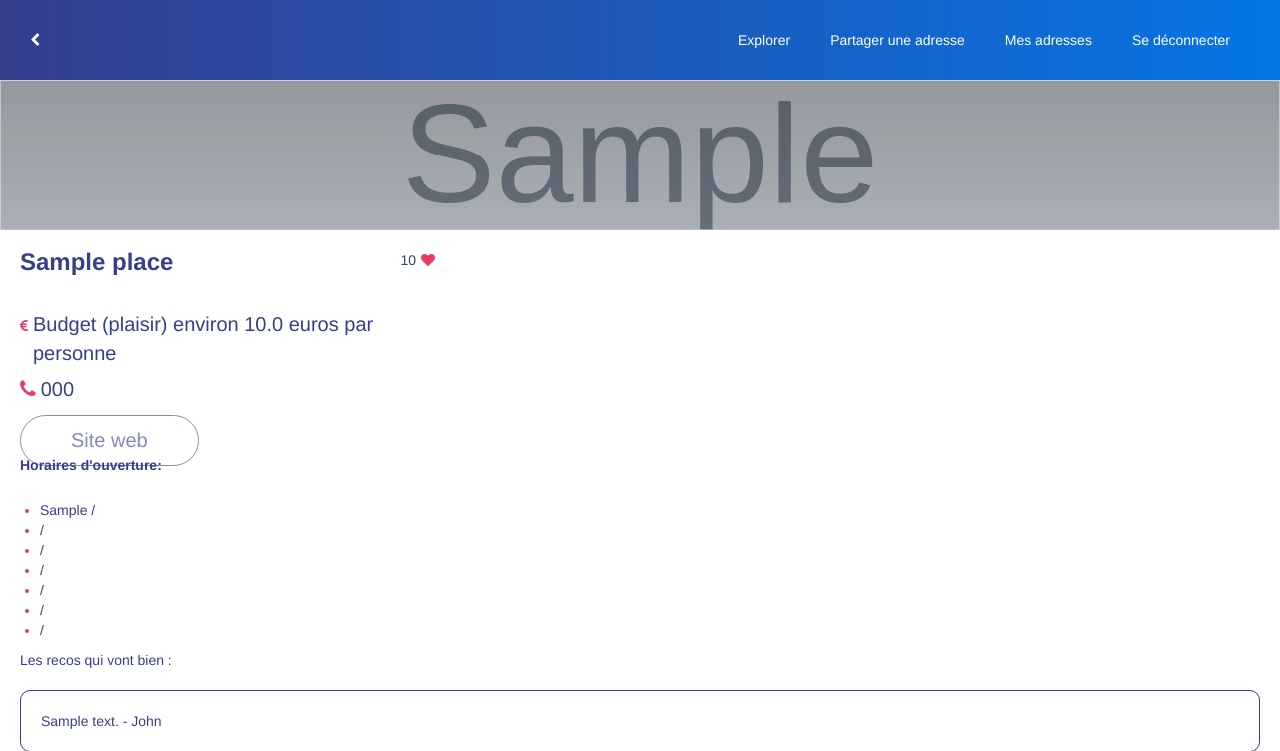
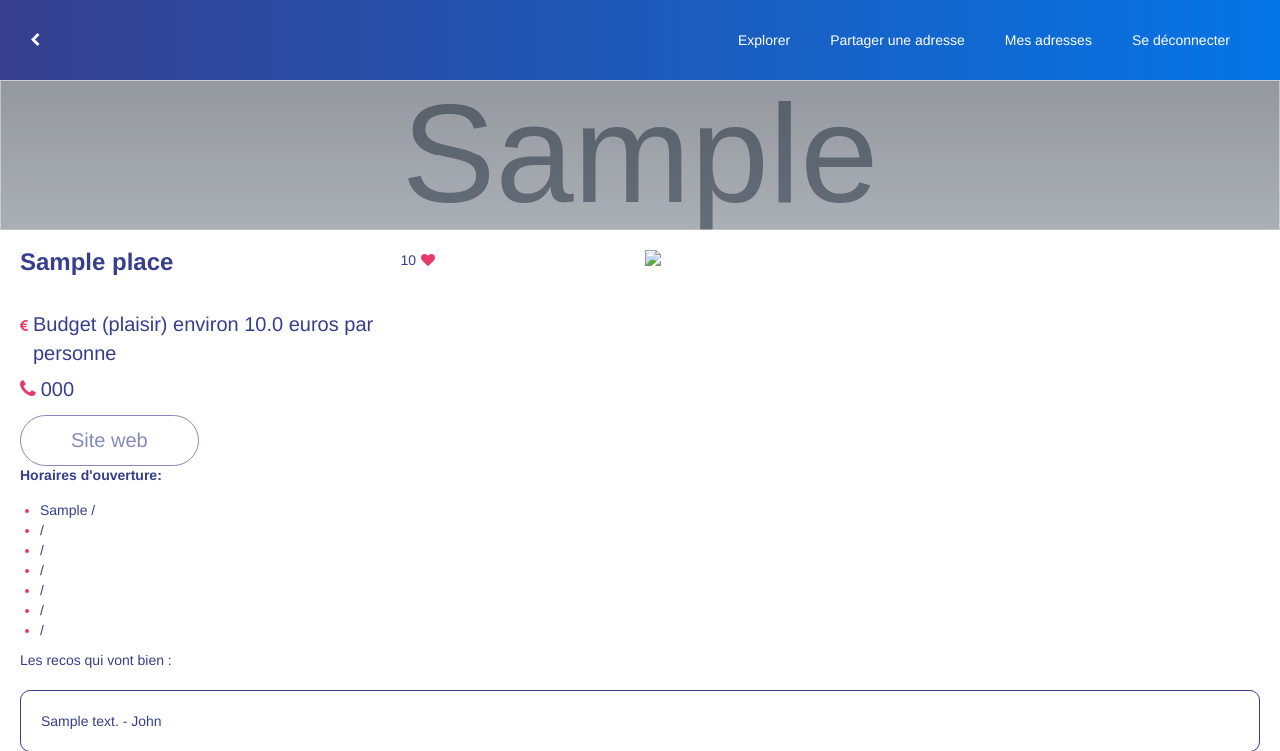
Before and after one commit to PierreGirbau/Emile_et_une_adresse, a Rails app: page /places/1 in a window 1280 px wide. Shown: the top 751 px of the page. Run offline with Rails 7, Linux system fonts and the light colour scheme; a user stored in the database is signed in; tables that the repository leaves empty hold one stand-in row (values such as "Sample post"); style sheets or scripts are compiled from the project's sources; some libraries are stand-ins or nearby versions.

Commit message:
Fixed map on show

```diff
--- a/app/assets/stylesheets/places/_show.scss
+++ b/app/assets/stylesheets/places/_show.scss
@@ -81,7 +81,7 @@
 .hours p {
   position: absolute;
   left: 20px;
-  top: 455px;
+  top: 465px;
 }
 ul li {
   /* Bullet color */
@@ -119,13 +119,15 @@ ul li span {
   border: 1px solid $pink !important;
 }
 
-.map-show {
+.map {
   width: 100vw;
 }
 
 @media (min-width:801px) {
-  .map-show {
-    padding-top: 30px;
-    width: 30vw;
+  .map {
+    width: 40vw;
+    position: absolute;
+    top: 250px;
+    left: 645px;
   }
 }
--- a/app/views/places/show.html.erb
+++ b/app/views/places/show.html.erb
@@ -52,6 +52,6 @@
       <%= link_to "Y aller", "https://www.google.com/maps/search/?q=place_id:#{@place.google_place_id}", class: "btn btn-emile" %>
       <%= link_to "Enregistrer", place_saved_places_path(@place), method: :post, class: "btn btn-emile", id: "save" %>
     </div>
-    <%= image_tag "https://maps.googleapis.com/maps/api/staticmap?zoom=13&size=400x300&sensor=false&maptype=roadmap&markers=color:red|#{@place.address}" %>
-    <!-- bien pour avoir une carte statique, il faut juste l'adresse de l'endroit -->
+      <%= image_tag "https://maps.googleapis.com/maps/api/staticmap?zoom=13&size=400x300&sensor=false&maptype=roadmap&markers=color:red|#{@place.address}", class: "map" %>
+      <!-- bien pour avoir une carte statique, il faut juste l'adresse de l'endroit -->
   </div>
```
